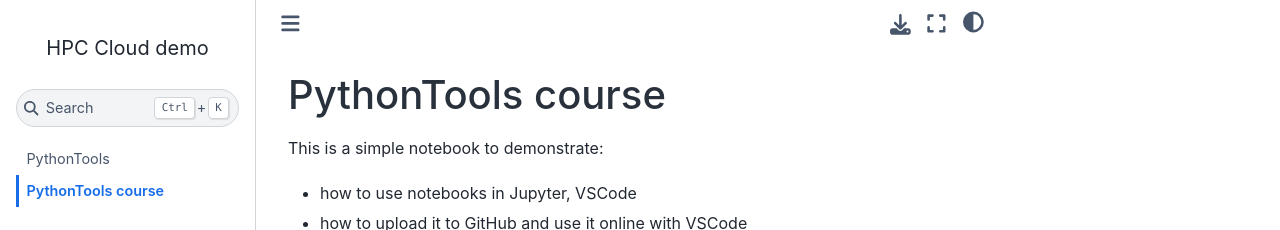
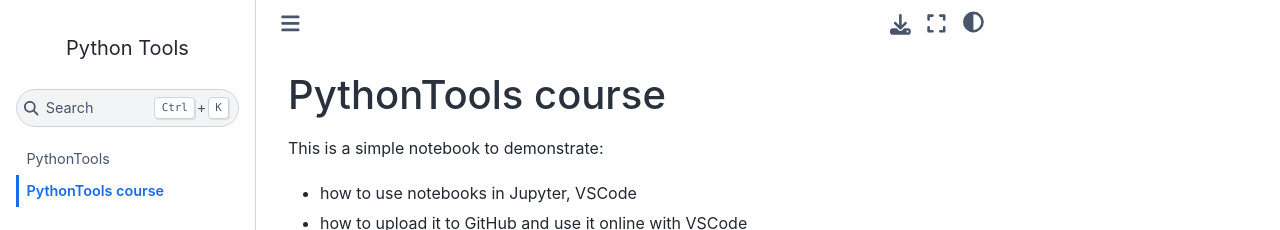
Before and after one commit to guiwitz/PythonTools, a Jupyter Book: the page built from PythonTools.ipynb, in a window 1280 px wide. Shown: the top 230 px of the page. Built offline with Jupyter Book 1.0.4 settings and Sphinx 7.4.7 and the Sphinx Book theme 1.1.4, drawn with Linux system fonts in a browser that asks for light colours.

Commit message:
fix title

```diff
--- a/_config.yml
+++ b/_config.yml
@@ -1,3 +1,3 @@
-title: "HPC Cloud demo"
+title: "Python Tools"
 execute:
   execute_notebooks: "off"
```
